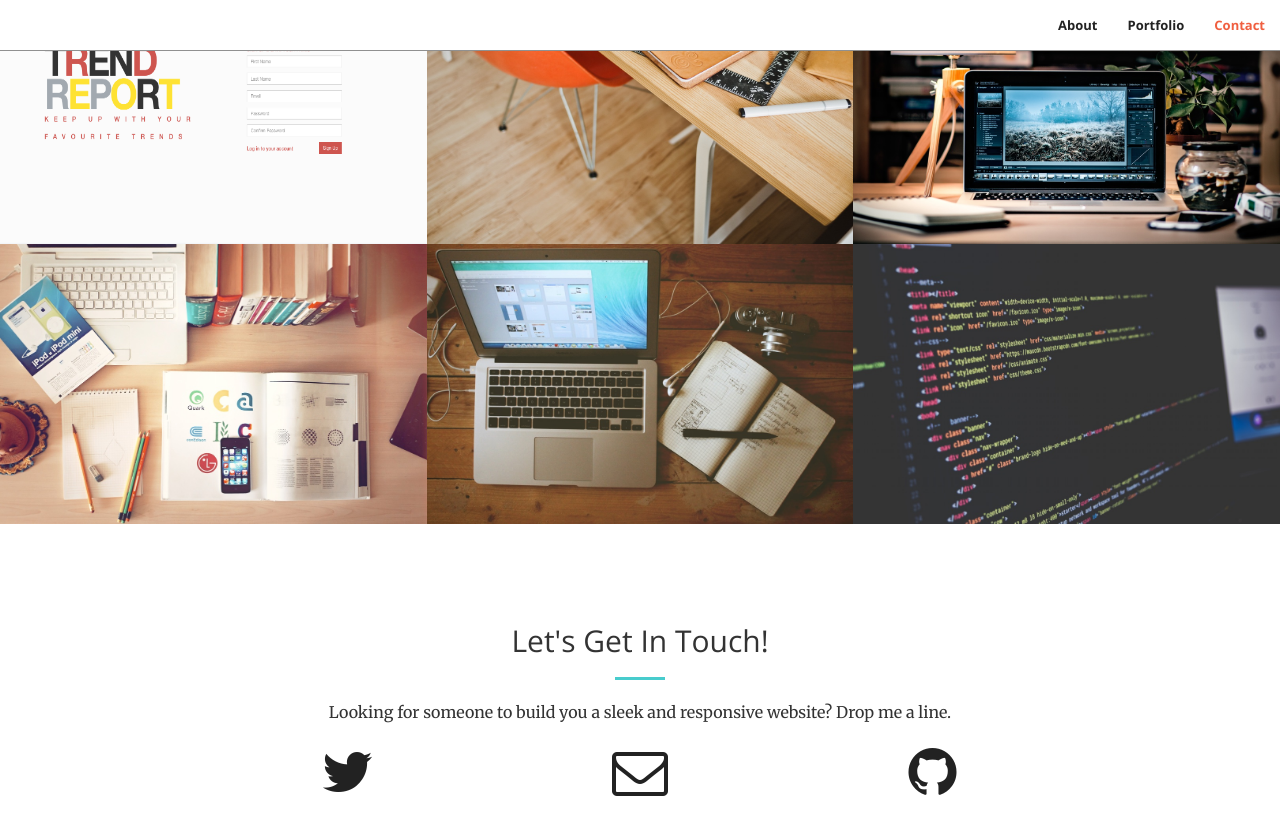
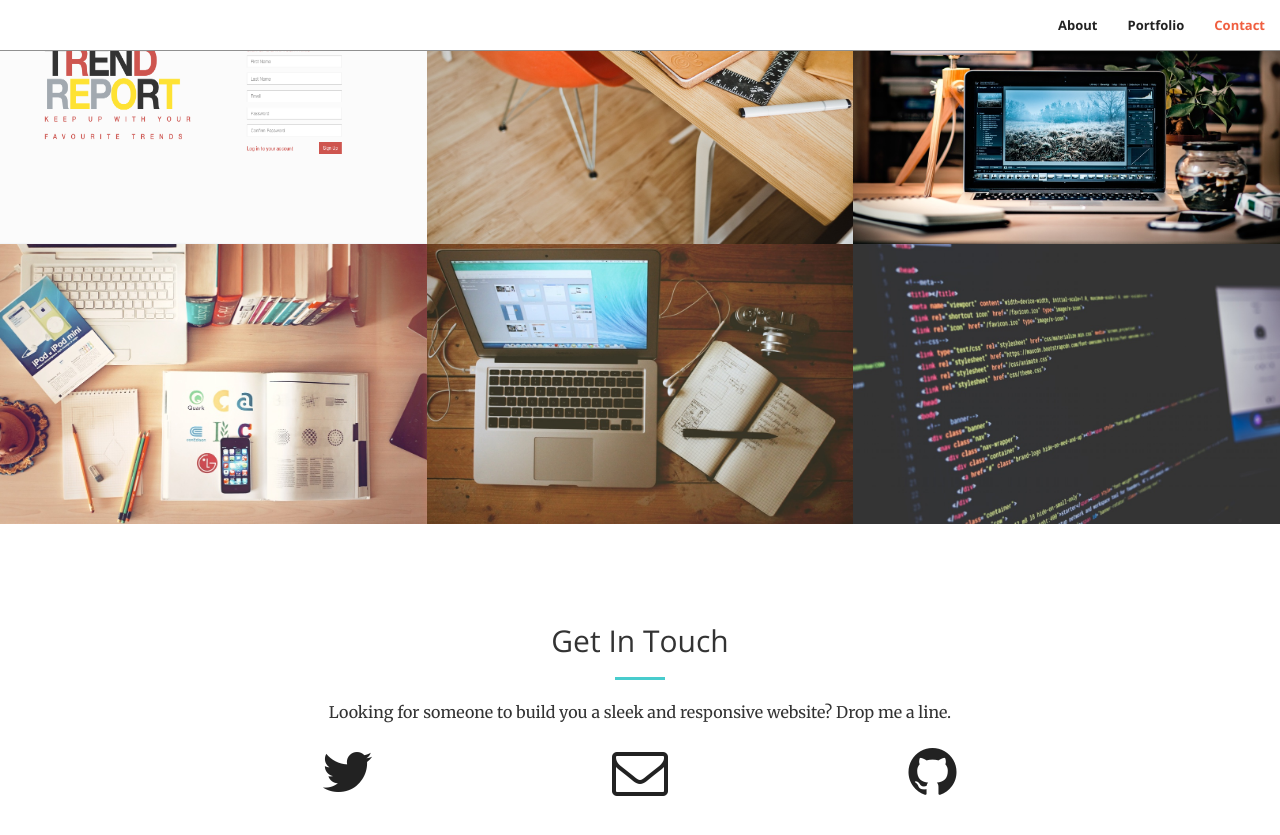
Before and after one commit to sandeepsamra/portfolio-v2, a Jekyll site: the page built from index.html, in a window 1280 px wide and 900 px high, scrolled down 1356 px. Shown: the top 835 px of the window. Built offline with Jekyll 4.4.1, drawn with Linux system fonts in a browser that asks for light colours.

Commit message:
updated contact me section

```diff
--- a/_includes/contact.html
+++ b/_includes/contact.html
@@ -2,7 +2,7 @@
     <div class="container">
         <div class="row">
             <div class="col-lg-8 col-lg-offset-2 text-center">
-                <h2 class="section-heading">Let's Get In Touch!</h2>
+                <h2 class="section-heading">Get In Touch</h2>
                 <hr class="primary">
                 <p>Looking for someone to build you a sleek and responsive website? Drop me a line.</p>
             </div>
```
